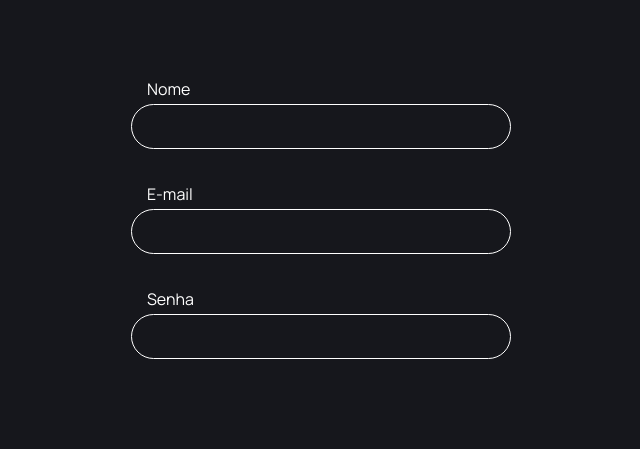
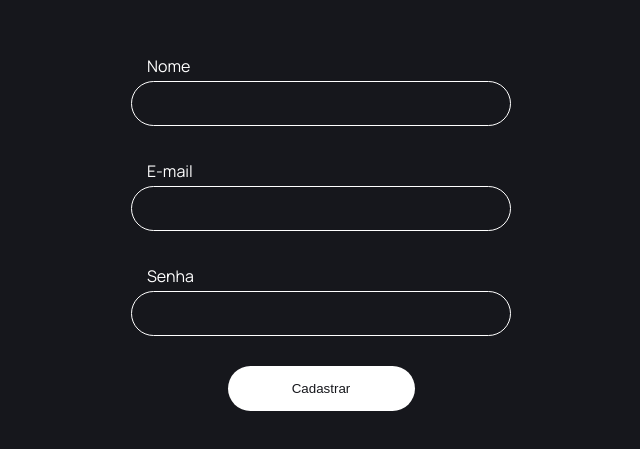
Before and after one commit to MarlonChi/pay-you-first, a React (Vite) app in the folder web/: page / in a window 1280 px wide. Shown: the part 169-618 px from the top of the page, without its empty margins (319-959 px from the left). Built offline with nearby package versions, Linux system fonts and the light colour scheme.

Commit message:
feat: button

```diff
--- /dev/null
+++ b/web/src/components/Button/index.jsx
@@ -0,0 +1,7 @@
+import * as S from "./styles";
+
+const Button = ({ children }) => {
+  return <S.Button>{children}</S.Button>;
+};
+
+export default Button;
--- /dev/null
+++ b/web/src/components/Button/styles.js
@@ -0,0 +1,15 @@
+import { css, styled } from "styled-components";
+
+export const Button = styled.button`
+  ${({ theme }) => css`
+    background: ${theme.colors.white};
+    border: none;
+    border-radius: 20rem;
+    height: 4.5rem;
+    color: ${theme.colors.raisinBlack};
+    padding: 1.2rem 0.8rem;
+    max-width: 18.7rem;
+    width: 100%;
+    cursor: pointer;
+  `}
+`;
--- a/web/src/components/index.js
+++ b/web/src/components/index.js
@@ -1,3 +1,4 @@
 import InputField from "./InputField";
+import Button from "./Button";
 
-export { InputField };
+export { InputField, Button };
--- a/web/src/pages/Signup/index.jsx
+++ b/web/src/pages/Signup/index.jsx
@@ -1,4 +1,4 @@
-import { InputField } from "../../components";
+import { Button, InputField } from "../../components";
 
 import * as S from "./styles";
 
@@ -9,6 +9,9 @@ const Signup = () => {
         <InputField type="text" name="name" label="Nome" />
         <InputField type="email" name="email" label="E-mail" />
         <InputField type="password" name="password" label="Senha" />
+        <S.Button>
+          <Button>Cadastrar</Button>
+        </S.Button>
       </S.Form>
     </S.Main>
   );
--- a/web/src/pages/Signup/styles.js
+++ b/web/src/pages/Signup/styles.js
@@ -13,3 +13,9 @@ export const Form = styled.form`
   max-width: 38rem;
   width: 100%;
 `;
+
+export const Button = styled.div`
+  width: 100%;
+  display: flex;
+  justify-content: center;
+`;
```
